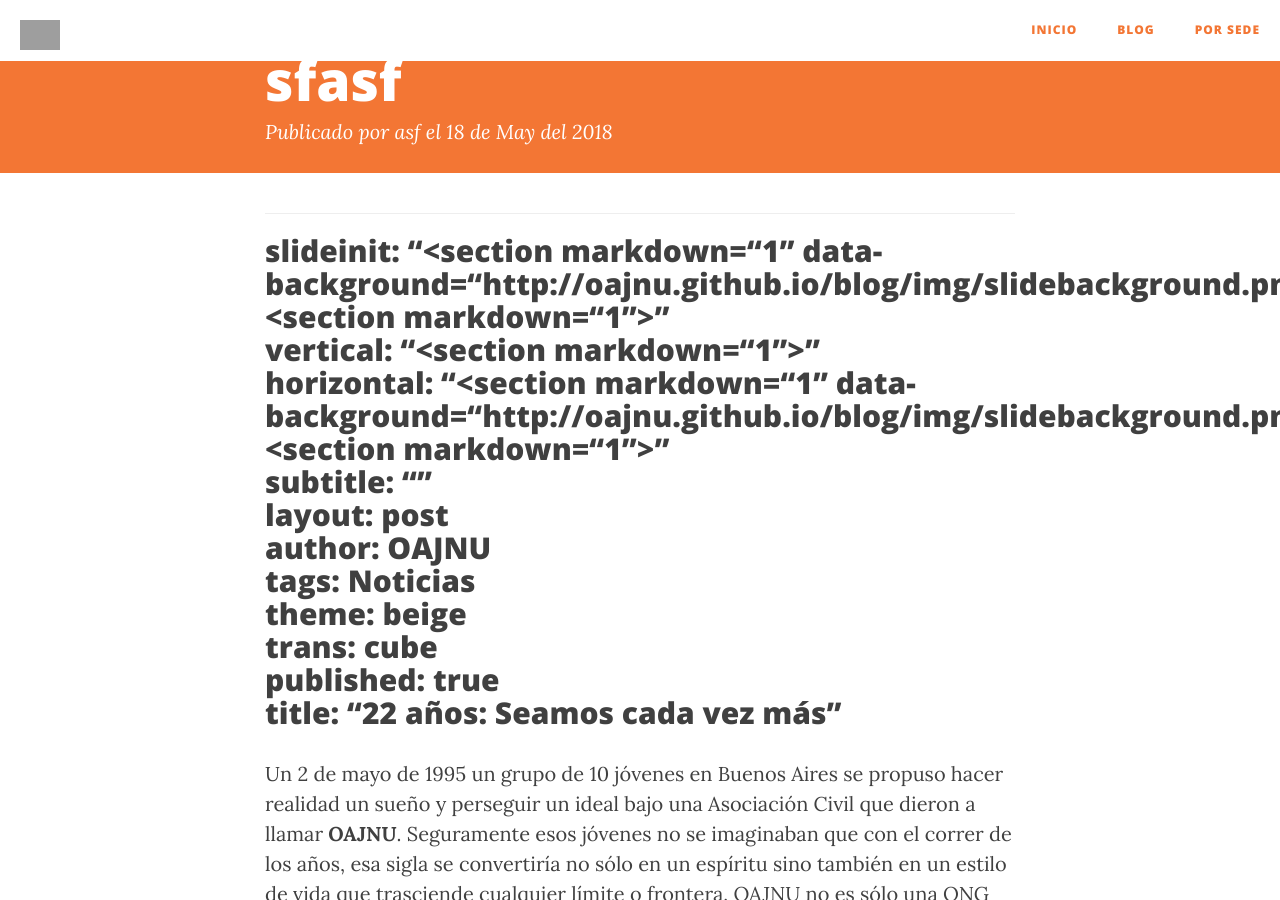
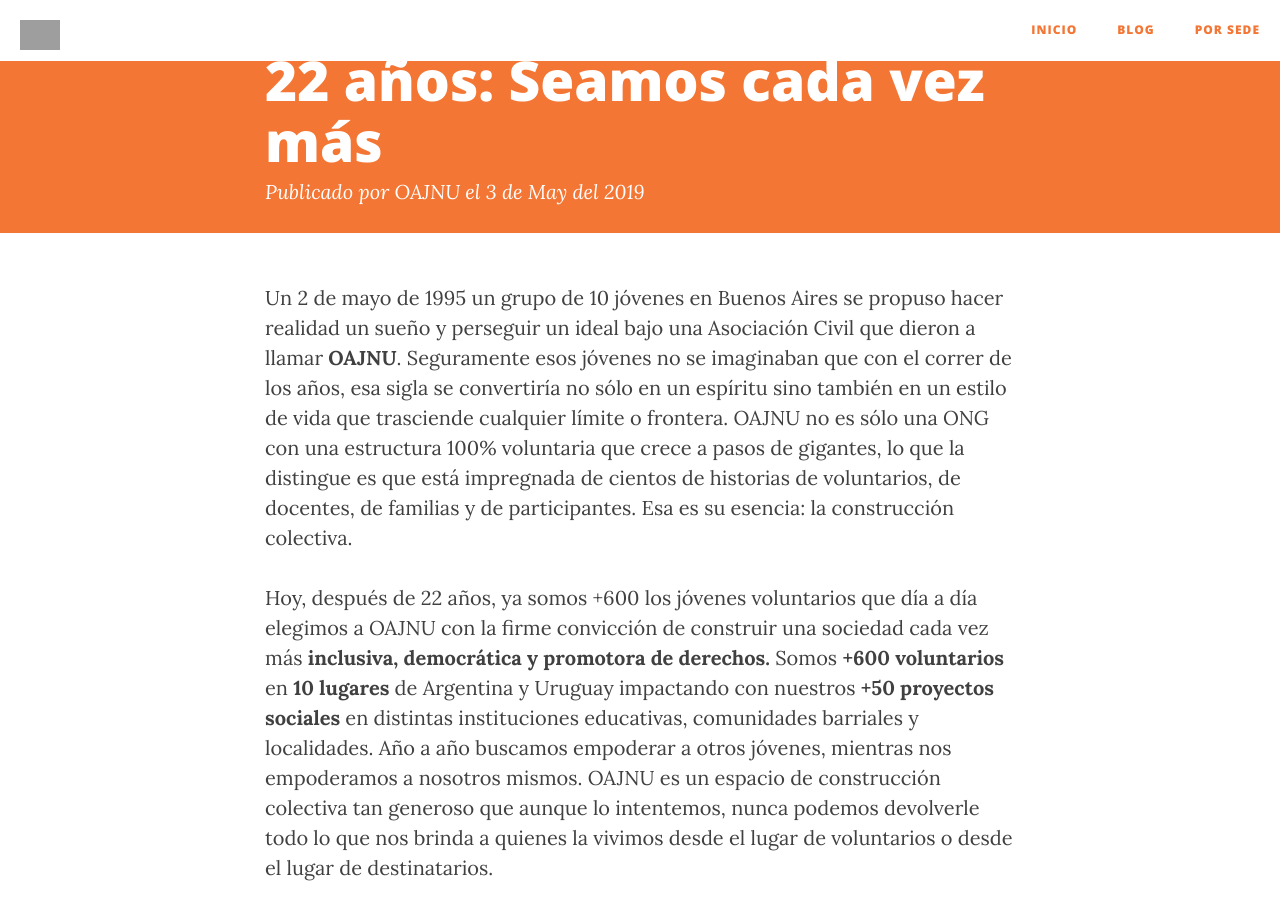
Before and after one commit to OAJNU/blog, a Jekyll site: the page built from _posts/2018-05-18-Test.markdown, in a window 1280 px wide and 900 px high. Built offline with Jekyll 4.4.1, drawn with Linux system fonts in a browser that asks for light colours; nearby versions of some CDN libraries; our own code applies the rules of GitHub Pages for plain Markdown files.

Commit message:
_posts/2018-05-18-Test.markdown updated from https://stackedit.io/

```diff
--- a/_posts/2018-05-18-Test.markdown
+++ b/_posts/2018-05-18-Test.markdown
@@ -1,22 +1,11 @@
 ---
-title: sfasf
-author: asf
-tags: fsdf
+title: '22 años: Seamos cada vez más'
+author: OAJNU
+tags: Noticias
+date: '2019-05-03'
 
 ---
 
-<hr>
-<h2 id="slideinit-section-markdown1-data-backgroundhttpoajnu.github.ioblogimgslidebackground.pngsection-markdown1vertical-sectionsection-markdown1horizontal-sectionsectionsection-markdown1-data-backgroundhttpoajnu.github.ioblogimgslidebackground.pngsection-markdown1subtitle-layout-postauthor-oajnutags-noticiastheme-beigetrans-cubepublished-truetitle-22-años-seamos-cada-vez-más">slideinit: “&lt;section markdown=“1” data-background=“<a href="http://oajnu.github.io/blog/img/slidebackground.png">http://oajnu.github.io/blog/img/slidebackground.png</a>”&gt;&lt;section markdown=“1”&gt;”<br>
-vertical: “&lt;section markdown=“1”&gt;”<br>
-horizontal: “&lt;section markdown=“1” data-background=“<a href="http://oajnu.github.io/blog/img/slidebackground.png">http://oajnu.github.io/blog/img/slidebackground.png</a>”&gt;&lt;section markdown=“1”&gt;”<br>
-subtitle: “”<br>
-layout: post<br>
-author: OAJNU<br>
-tags: Noticias<br>
-theme: beige<br>
-trans: cube<br>
-published: true<br>
-title: “22 años: Seamos cada vez más”</h2>
 <p>Un 2 de mayo de 1995 un grupo de 10 jóvenes en Buenos Aires se propuso hacer realidad un sueño y perseguir un ideal bajo una Asociación Civil que dieron a llamar <strong>OAJNU</strong>. Seguramente esos jóvenes no se imaginaban que con el correr de los años, esa sigla se convertiría no sólo en un espíritu sino también en un estilo de vida que trasciende cualquier límite o frontera. OAJNU no es sólo una ONG con una estructura 100% voluntaria que crece a pasos de gigantes, lo que la distingue es que está impregnada de cientos de historias de voluntarios, de docentes, de familias y de participantes. Esa es su esencia: la construcción colectiva.</p>
 <p>Hoy, después de 22 años, ya somos +600 los jóvenes voluntarios que día a día elegimos a OAJNU con la firme convicción de construir una sociedad cada vez más <strong>inclusiva, democrática y promotora de derechos.</strong> Somos <strong>+600 voluntarios</strong> en <strong>10 lugares</strong> de Argentina y Uruguay impactando con nuestros <strong>+50 proyectos sociales</strong> en distintas instituciones educativas, comunidades barriales y localidades. Año a año buscamos empoderar a otros jóvenes, mientras nos empoderamos a nosotros mismos. OAJNU es un espacio de construcción colectiva tan generoso que aunque lo intentemos, nunca podemos devolverle todo lo que nos brinda a quienes la vivimos desde el lugar de voluntarios o desde el lugar de destinatarios.</p>
 <p>Podemos decir sin dudar que somos una <strong>maquinaria</strong> que no para de crecer y de andar cada vez con más potencia. Somos el reflejo de lo que queremos ver en nuestra sociedad. <strong>OAJNU cumple 22 años de trabajo ininterrumpido</strong> y decir que hoy somos +600 es quedarnos cortos, porque todos los voluntarios que estuvieron a lo largo de los 21 años que pasaron nos permiten afirmar que OAJNU está parada sobre <strong>hombros de gigantes.</strong></p>
```
